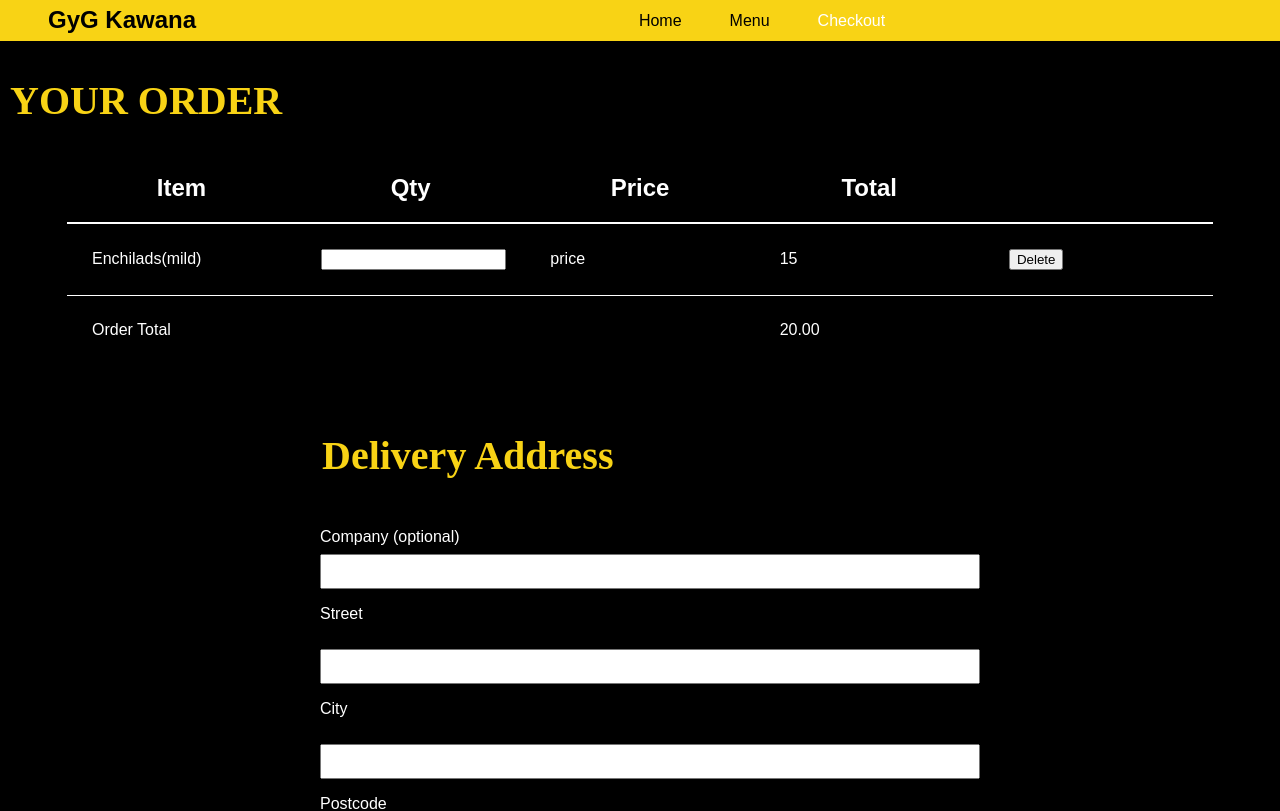
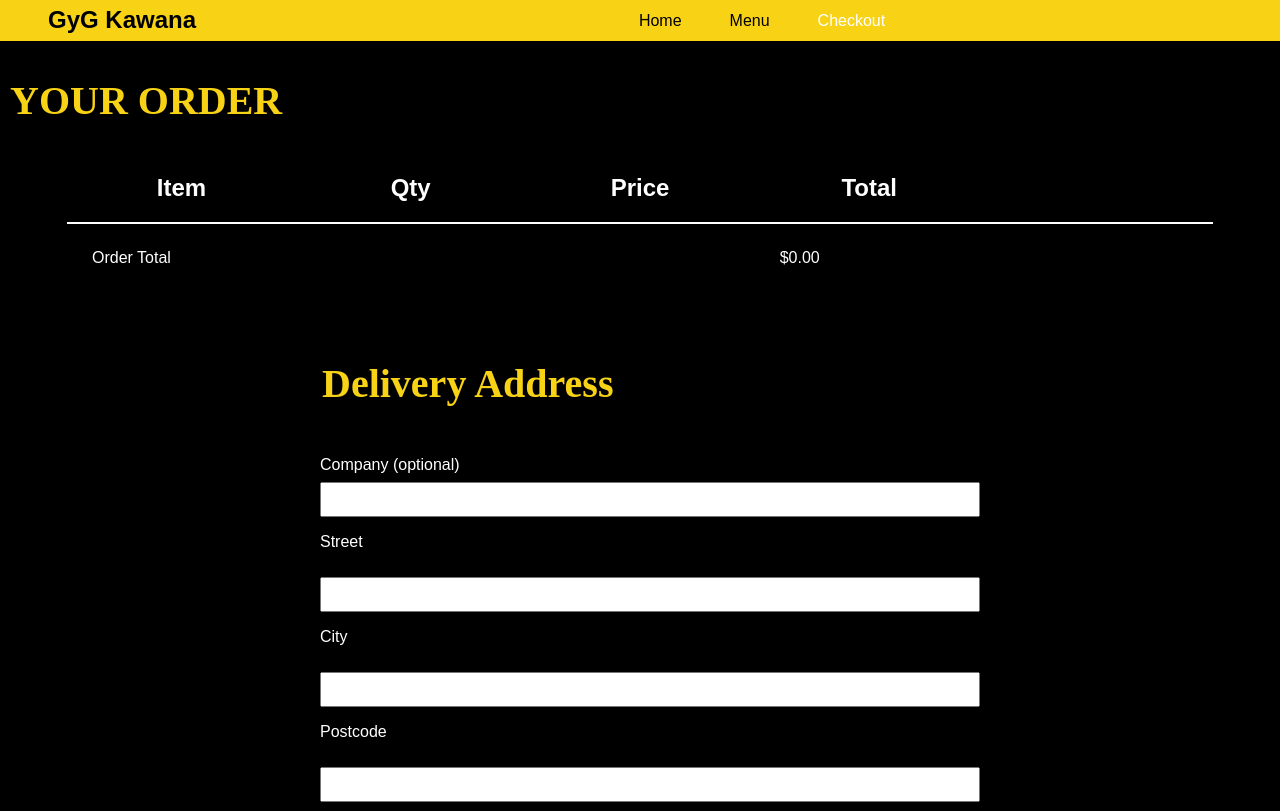
Before and after one commit to GoGoGomez/GYG-MERN-PROJECT-CLIENT, a React (Create React App) app: page /checkout in a window 1280 px wide. Shown: the top 811 px of the page. Built offline with nearby package versions, Linux system fonts and the light colour scheme.

Commit message:
Added dynamic quantity on menu page and checkout page. Added functionallity of delete button. Added total for order on checkout page

```diff
--- a/src/components/CheckoutPage.js
+++ b/src/components/CheckoutPage.js
@@ -46,6 +46,49 @@
   }
 `;
 
+const updateQuantity = (event) => {
+  event.persist()
+  // console.log(id)
+  const id = event.target.id
+  const quantity = parseInt(event.target.value)
+  const order = store.getState().order
+  order.map(item => {
+    if(item.id == id) {
+      item.quantity = quantity
+      item.totalPrice = item.price * quantity
+    }
+  })
+  console.log(order)
+  store.dispatch({
+    type: 'update_item_quantity',
+    update: [...order]
+  })
+}
+
+const handleDeleteItem = (event) => {
+  const order = store.getState().order
+  const id = event.target.id
+  order.map(item => {
+    if(item.id == id) {
+      order.splice(item, 1)
+    }
+  })
+
+  store.dispatch({
+    type: 'delete_item',
+    delete: [...order]
+  })
+}
+
+
+const getOrderTotal = () => {
+  let orderTotal = 0
+  store.getState().order.map(order => (
+    orderTotal += order.totalPrice
+  ))
+  return orderTotal.toFixed(2)
+}
+
 const CheckoutPage = () => (
   <div className="CheckoutPage">
     <Title>YOUR ORDER</Title>
@@ -60,27 +103,20 @@
       </tr>
     </thead>
     <tbody>
-      <tr>
-        <td>Enchilads(mild)</td>
-        <td><input type="number" min="1" name="quantity"/></td>
-        <td>price</td>
-        <td>15</td>
-        <td><button>Delete</button></td>
-      </tr>
       {
         store.getState().order.map(order => (
           <tr key={order.id}>
               <td>{order.item}</td>
-              <td><input type="number" min="1" name="quantity"/></td>
-              <td>{order.price}</td>
-              <td></td>
-              <td><button>Delete</button></td>
+              <td><input type="number" min="1" defaultValue={order.quantity} id={order.id} onChange={updateQuantity}/></td>
+              <td>${order.price.toFixed(2)}</td>
+              <td>${order.totalPrice.toFixed(2)}</td>
+              <td><button id={order.id} onClick={handleDeleteItem}>Delete</button></td>
           </tr>
           ))
         }
       <tr>
         <td colSpan="3">Order Total</td>
-        <td>20.00</td>
+        <td>${getOrderTotal()}</td>
       </tr>
     </tbody>
     </Table>
--- a/src/components/MenuPage.js
+++ b/src/components/MenuPage.js
@@ -46,7 +46,8 @@
     function getSum(total, num) {
       return total + num;
     }
-    orderItem.totalPrice = totalPrice.reduce(getSum)
+    orderItem.price = parseFloat((totalPrice.reduce(getSum)).toFixed(2))
+    orderItem.totalPrice = parseFloat((orderItem.price * orderItem.quantity).toFixed(2))
     await this.setState({ orderItem: orderItem })
     console.log(orderItem)
     console.log(totalPrice)
@@ -70,7 +71,8 @@
       item: item.title,
       price: item.price,
       totalPrice: item.price,
-      name: ''
+      name: '',
+      quantity: 1
     }
     this.setState({ orderItem: orderItem })
   }
@@ -90,7 +92,7 @@
     this.setState({orderItem: {}, showModal: false })
     console.log(store.getState().order)
   }
-  //Test
+
   addModification = async (modification, price) => {
     const newPrice = this.state.modPrice + price
     await this.setState({
@@ -132,7 +134,7 @@
       // await this.setPriceTest(event.target)
        await this.setModifications(this.state.modifications)
   }
-  //Test
+
   setModifications = async (modifications) => {
     const orderItem = {...this.state.orderItem}
     orderItem.modifications = modifications
@@ -151,8 +153,9 @@
         <img src={item.imagePath} />
         <h1>{item.title}</h1>
         <h3>{item.description}</h3>
-        {item.price && <h3>Price: ${(this.state.orderItem.totalPrice).toFixed(2)}</h3>}
+        {item.price && <h3>Price: ${this.state.orderItem.totalPrice.toFixed(2)}</h3>}
         <form onSubmit={this.handleSubmit}>
+        <p>Quantity: <input type="number" min="1" defaultValue="1" name="quantity" onChange={this.handleQuantity}/></p>
         { item.filling && <Filling setFilling={this.setFillingForItem} /> }
         { item.heat && <Heat setHeat={this.setHeatForItem} /> }
         {/* Modifications.map */}
@@ -200,11 +203,27 @@
   }
 
   handleName = async (event) => {
+    event.persist()
     const orderItem = {...this.state.orderItem}
     orderItem.name = event.target.value
     await this.setState({ orderItem: orderItem })
+  }
 
+  handleQuantity = async (event) => {
+    event.persist()
+    const orderItem = {...this.state.orderItem}
+    orderItem.quantity = parseInt(event.target.value)
+    console.log(parseInt(event.target.value))
+
+    await this.setState({ orderItem })
+    console.log(event.target.value)
+    console.log(this.state.orderItem.quantity)
+    this.handleTotalPrice()
   }
+  // handleQuantityPrice = () => {
+
+
+  // }
 
   render () {
       {if (this.state.loading) {return <Loading />}}
--- a/src/store.js
+++ b/src/store.js
@@ -1,7 +1,6 @@
 import { createStore } from 'redux'
 
 const initialState = {
-    heat: '',
     order: []
 }
 
@@ -14,6 +13,10 @@
     switch (action.type) {
         case 'set_order_item':
         return {...state, order: action.order}
+        case 'update_item_quantity':
+        return {...state, order: action.update}
+        case 'delete_item':
+        return {...state, order: action.delete}
     default:
         console.log(`Redux reducer: Action ${action.type} does not exist.`)
         return state
```
